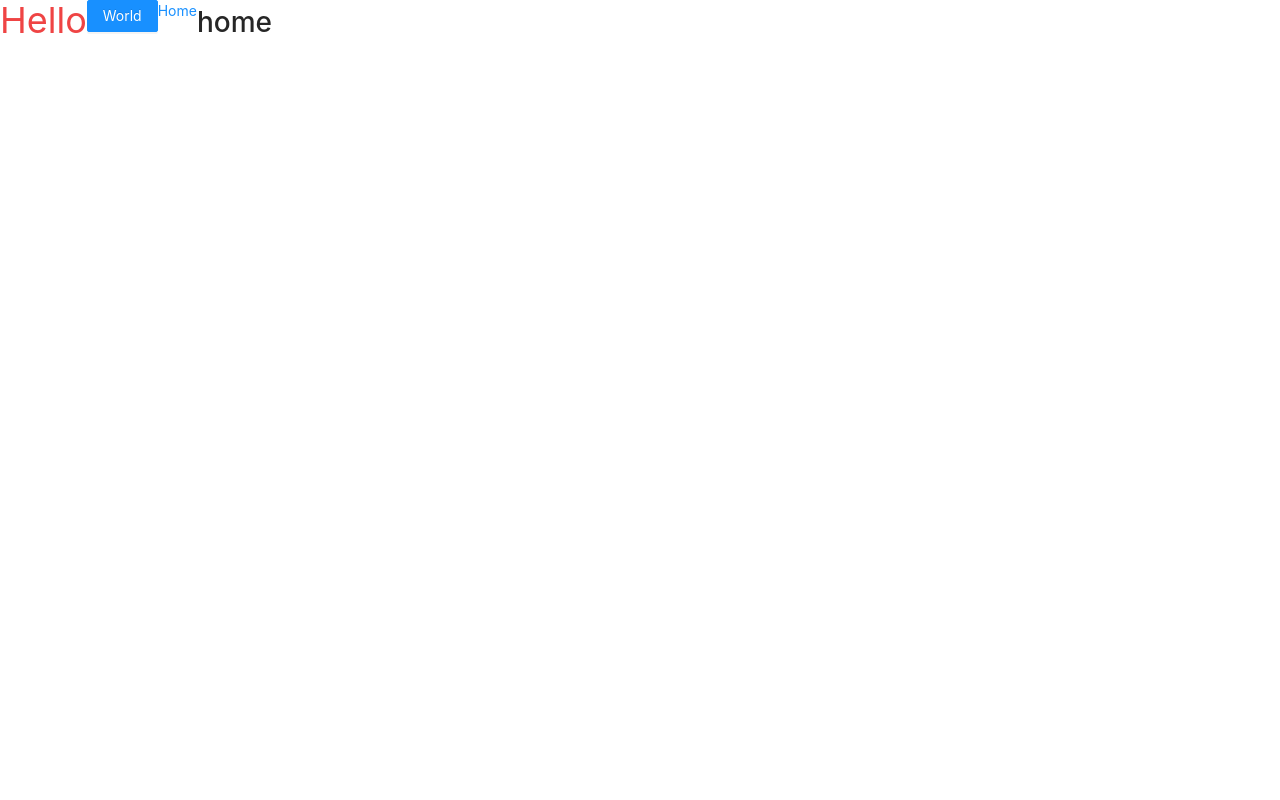
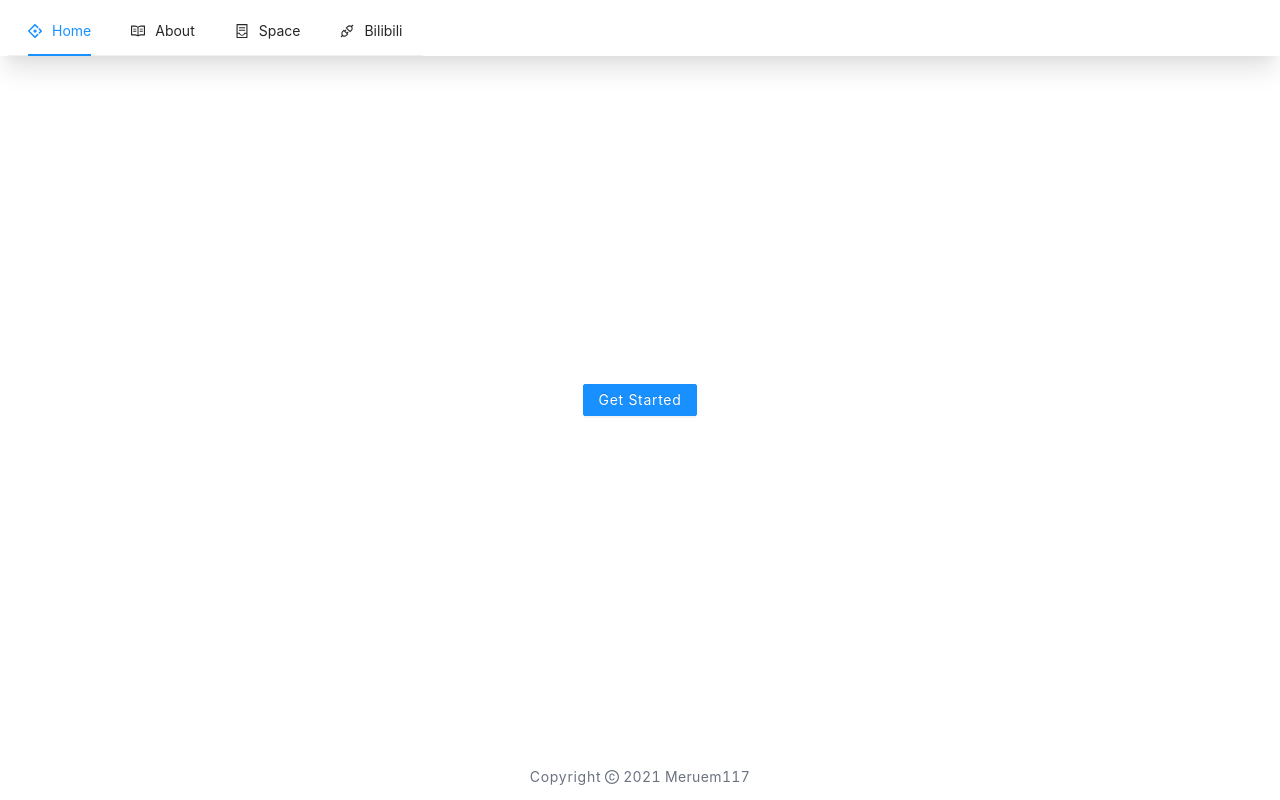
Before and after one commit to Meruem117/react-ant-start, a React (Create React App) app: page /home in a window 1280 px wide. Built offline with nearby package versions, Linux system fonts and the light colour scheme.

Commit message:
add some pages

```diff
--- a/src/App.tsx
+++ b/src/App.tsx
@@ -1,40 +1,20 @@
-import React, { Component } from 'react';
-import { Route, Link, Switch, Redirect } from 'react-router-dom';
-import axios from 'axios';
-import { Button } from 'antd';
-import './App.css';
-import Home from './components/Home';
+import React, { Component } from 'react'
+import './App.css'
+import Main from './pages/Main/Main'
 
 class App extends Component {
 
   state = {
-    name: 'sss',
     data: []
   }
 
   render() {
     return (
-      <div className="flex">
-        <p className="text-4xl text-red-500">Hello</p>
-        <Button type="primary" onClick={this.getData}>World</Button>
-        <Link to="/home">Home</Link>
-        <Switch>
-          <Route path="/home" component={Home} />
-          <Redirect to="/home" />
-        </Switch>
+      <div>
+        <Main />
       </div>
     )
   }
-
-  getData = async (): Promise<void> => {
-    try {
-      const response = await axios.get(`/api/getHome`)
-      this.setState({ data: response.data })
-    } catch (error) {
-      console.error(error)
-    }
-
-  }
 }
 
-export default App;
+export default App
--- /dev/null
+++ b/src/components/Footer/Footer.tsx
@@ -0,0 +1,16 @@
+import React, { Component } from 'react'
+import { CopyrightCircleOutlined } from '@ant-design/icons'
+
+class Footer extends Component {
+    render() {
+        return (
+            <div className="text-center align-middle w-full text-gray-500 fixed bottom-3">
+                <p className="inline mr-1 tracking-wider">Copyright</p>
+                <CopyrightCircleOutlined />
+                <p className="inline ml-1 tracking-wide">2021 Meruem117</p>
+            </div>
+        )
+    }
+}
+
+export default Footer
--- a/src/components/Home.tsx
+++ /dev/null
@@ -1,18 +0,0 @@
-import React, { Component } from 'react';
-
-class Home extends Component {
-    state = {
-        value: 'home'
-    }
-
-    render() {
-        const { value } = this.state
-        return (
-            <div>
-                <h1 className="flex mx-auto my-auto">{value}</h1>
-            </div>
-        )
-    }
-}
-
-export default Home;
--- /dev/null
+++ b/src/components/Nav/Nav.tsx
@@ -0,0 +1,51 @@
+import React, { Component } from 'react'
+import { Link } from 'react-router-dom'
+// import PropTypes from 'prop-types'
+import { Menu } from 'antd'
+import { AntDesignOutlined, ReadOutlined, ContainerOutlined, ApiOutlined } from '@ant-design/icons'
+
+// interface propType {
+//     current: string
+// }
+
+// interface stateType {
+//     current: string
+// }
+
+// class Nav extends Component<propType, stateType> {
+class Nav extends Component {
+    // static propTypes = {
+    //     current: PropTypes.string.isRequired
+    // }
+    // static defaultProps = {
+    //     current: ''
+    // }
+
+    state = {
+        current: 'home'
+    }
+
+    render() {
+        const { current } = this.state;
+        return (
+            <div className="h-14 w-full flex fixed top-0 justify-start pt-2 pl-2 shadow-xl bg-white z-10">
+                <Menu selectedKeys={[current]} mode="horizontal">
+                    <Menu.Item key="home" icon={<AntDesignOutlined />}>
+                        <Link to="/home">Home</Link>
+                    </Menu.Item>
+                    <Menu.Item key="about" icon={<ReadOutlined />}>
+                        <Link to="/about">About</Link>
+                    </Menu.Item>
+                    <Menu.Item key="space" icon={<ContainerOutlined />}>
+                        <Link to="/space">Space</Link>
+                    </Menu.Item>
+                    <Menu.Item key="bilibili" icon={<ApiOutlined />}>
+                        <a href="https://www.bilibili.com/" target="_blank" rel="noopener noreferrer">Bilibili</a>
+                    </Menu.Item>
+                </Menu>
+            </div>
+        )
+    }
+}
+
+export default Nav
--- a/src/index.css
+++ b/src/index.css
@@ -1,3 +1,9 @@
 @tailwind base;
 @tailwind components;
 @tailwind utilities;
+
+.mainContent {
+    @apply h-screen;
+    @apply w-full;
+    @apply p-16;
+}
--- /dev/null
+++ b/src/pages/About/About.tsx
@@ -0,0 +1,14 @@
+import React, { Component } from 'react'
+
+class About extends Component {
+
+    render() {
+        return (
+            <div>
+                <h1>About</h1>
+            </div>
+        );
+    }
+}
+
+export default About
--- /dev/null
+++ b/src/pages/Home/Home.tsx
@@ -0,0 +1,17 @@
+import React, { Component } from 'react'
+import { Button } from 'antd'
+
+class Home extends Component {
+    render() {
+        return (
+            <div className="flex w-full h-full">
+                <Button
+                    type="primary"
+                    className="mx-auto my-auto text-lg tracking-wider"
+                >Get Started</Button>
+            </div>
+        )
+    }
+}
+
+export default Home
--- /dev/null
+++ b/src/pages/Main/Main.tsx
@@ -0,0 +1,32 @@
+import React, { Component } from 'react'
+import { Route, Switch, Redirect } from 'react-router-dom'
+import Home from '../Home/Home'
+import About from '../About/About'
+import Space from '../Space/Space'
+import Nav from '../../components/Nav/Nav'
+import Footer from '../../components/Footer/Footer'
+
+class Main extends Component {
+    state = {
+        current: 'home'
+    }
+
+    render() {
+        return (
+            <div>
+                <Nav />
+                <div className="h-screen w-full p-16">
+                    <Switch>
+                        <Route path="/home" component={Home} />
+                        <Route path="/about" component={About} />
+                        <Route path="/space" component={Space} />
+                        <Redirect to="/home" />
+                    </Switch>
+                </div>
+                <Footer />
+            </div>
+        )
+    }
+}
+
+export default Main
--- /dev/null
+++ b/src/pages/Space/Space.tsx
@@ -0,0 +1,69 @@
+import React, { Component } from 'react'
+import axios from 'axios'
+
+interface stateType {
+    up: {
+        mid: string,
+        name: string
+    }[],
+    ulist: {
+        card: {
+            mid: string,
+            name: string,
+            face: string,
+            Official: {
+                title: string
+            }
+        }
+    }[]
+}
+
+class Space extends Component {
+    state: stateType = {
+        up: [],
+        ulist: []
+    }
+
+    render() {
+        this.getUpList().then(() =>
+            console.log(this.state.up)
+        )
+        return (
+            <div>
+                <h1>Space</h1>
+            </div>
+        )
+    }
+
+    initData = (): void => {
+        this.getUpList().then(() => {
+            const { up } = this.state
+            up.map(item => {
+                this.getUpInfo(item.mid)
+                return item
+            })
+        })
+    }
+
+    getUpList = async (): Promise<void> => {
+        try {
+            const response = await axios.get(`/api/getUp`)
+            this.setState({ up: response.data })
+        } catch (error) {
+            console.error(error)
+        }
+    }
+
+    getUpInfo = async (mid: string): Promise<void> => {
+        try {
+            const response = await axios.get(`/card?mid=${mid}`)
+            const res = response.data.data
+            const { ulist } = this.state
+            ulist.push(res)
+        } catch (error) {
+            console.error(error)
+        }
+    }
+}
+
+export default Space
--- a/src/setupProxy.js
+++ b/src/setupProxy.js
@@ -3,11 +3,11 @@ const proxy = require('http-proxy-middleware')
 module.exports = function (app) {
     app.use(
         proxy('/api', {
-            target: 'http://localhost:5000',
+            target: 'http://localhost:8080',
             changeOrigin: true,
-            pathRewrite: {
-                '^/api': ''
-            }
+            // pathRewrite: {
+            //     '^/api': ''
+            // }
         }),
         // proxy('/api', {
         //     target: 'http://localhost:5000',
```
Also changed, not shown: src/index.tsx (+9 -8 lines).
